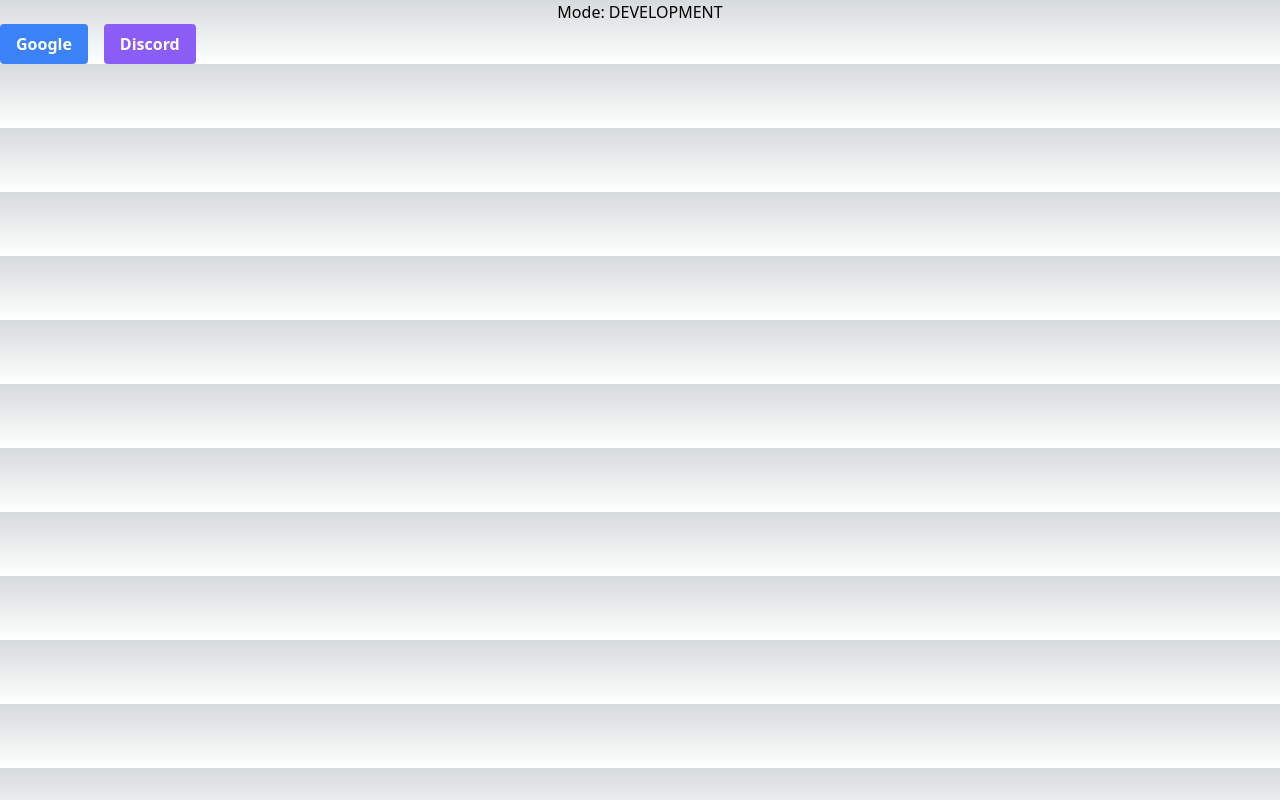
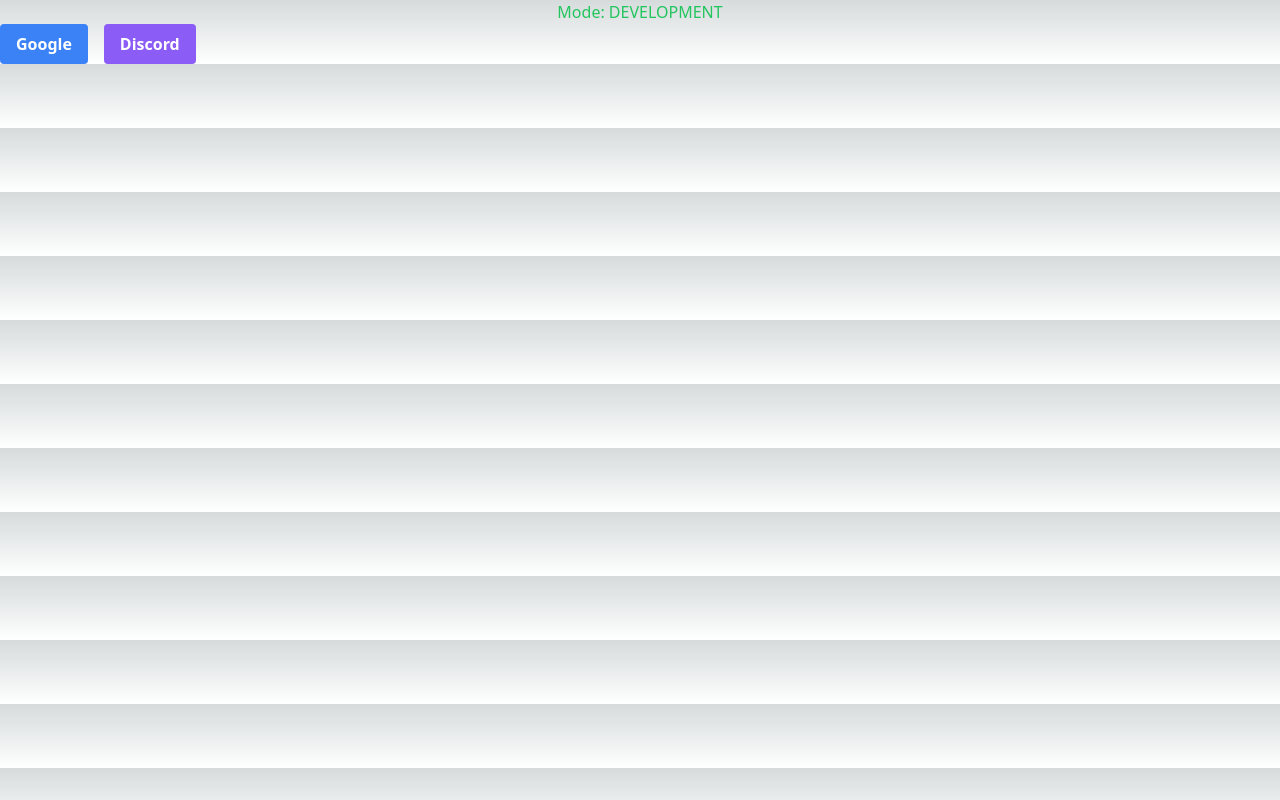
Before and after one commit to ThanawatPakdeemai/aws-nextAuth, a Next.js app: page / in a window 1280 px wide. Built offline with nearby package versions, Linux system fonts and the light colour scheme; no server answers.

Commit message:
fix:re-test dev

```diff
--- a/src/pages/index.tsx
+++ b/src/pages/index.tsx
@@ -7,7 +7,9 @@ export default function Home() {
 
   return (
     <>
-      <h2 className="text-center">Mode: {process.env.NEXT_PUBLIC_MODE}</h2>
+      <h2 className="text-center text-green-500">
+        Mode: {process.env.NEXT_PUBLIC_MODE}
+      </h2>
       <div className="flex gap-4">
         <dia>
           <button
```
